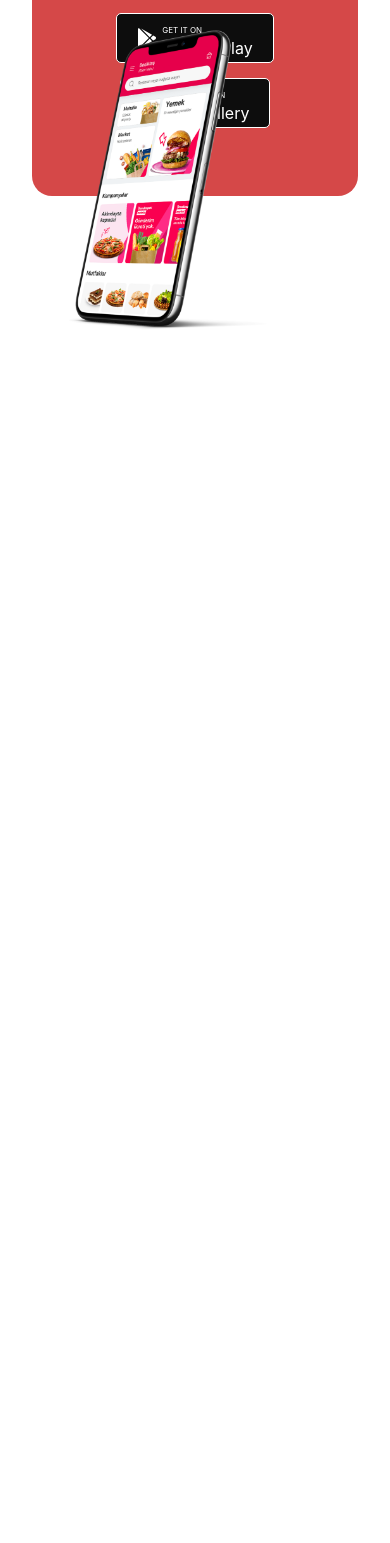
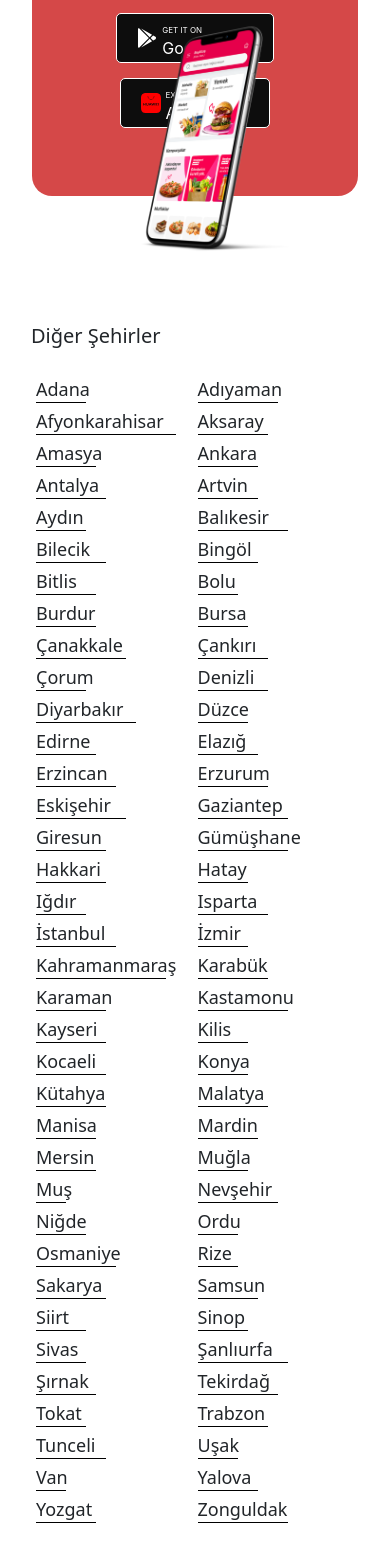
Before and after one commit to osmanbayy/yemeksepeti-ui, a React (Vite) app in the folder yemeksepeti/: page / in a window 390 px wide. Shown: the part 2349-3892 px from the top of the page. Before the commit the page ends 2684 px from the top, so only its background shows below. Built offline with nearby package versions, Linux system fonts and the light colour scheme.

Commit message:
Cities List component created and made responsive

```diff
--- a/yemeksepeti/src/App.jsx
+++ b/yemeksepeti/src/App.jsx
@@ -5,6 +5,7 @@ import Home from "./pages/Home/Home";
 import Article from "./pages/Article/Article";
 import Cities from "./pages/Cities/Cities";
 import LastPage from "./pages/LastPage/LastPage";
+import CityList from "./components/CityList/CityList";
 
 function App() {
   return (
@@ -14,6 +15,7 @@ function App() {
       <Article />
       <Cities />
       <LastPage />
+      <CityList />
     </>
   );
 }
--- /dev/null
+++ b/yemeksepeti/src/components/CityList/CityList.css
@@ -0,0 +1,107 @@
+.cities-list-container {
+    margin: 1rem 7rem;
+}
+.cities-list-container h2 {
+    font-size: 20px;
+    margin-left: 15px;
+}
+.cities-list {
+    display: grid;
+    grid-template-columns: repeat(4, 1fr);
+    gap: 5px;
+    padding: 20px;
+    margin: 0 auto;
+    list-style-type: none;
+}
+
+.city-item {
+    position: relative;
+    font-size: 18px;
+    cursor: pointer;
+    transition: color 0.3s ease;
+    width: var(--city-length);
+}
+
+.city-item::before {
+    content: '';
+    position: absolute;
+    bottom: 0;
+    left: 0;
+    width: var(--city-length);
+    height: 1px;
+    background-color: #000;
+    transition: width 0.5s ease-in-out;
+}
+
+.city-item::after {
+    content: '';
+    position: absolute;
+    bottom: 0;
+    left: 0;
+    width: 0;
+    height: 3px;
+    background-color: #000;
+    transition: all 0.3s ease-in-out;
+}
+
+.city-item[data-length="3"]::before {
+    width: 30px;
+}
+
+.city-item[data-length="4"]::before {
+    width: 40px;
+}
+
+.city-item[data-length="5"]::before {
+    width: 50px;
+}
+
+.city-item[data-length="6"]::before {
+    width: 60px;
+}
+
+.city-item[data-length="7"]::before {
+    width: 70px;
+}
+
+.city-item[data-length="8"]::before {
+    width: 80px;
+}
+
+.city-item[data-length="9"]::before {
+    width: 90px;
+}
+
+.city-item[data-length="10"]::before {
+    width: 100px;
+}
+
+.city-item[data-length="11"]::before {
+    width: 110px;
+}
+
+.city-item[data-length="12"]::before {
+    width: 120px;
+}
+
+.city-item[data-length="13"]::before {
+    width: 130px;
+}
+
+.city-item[data-length="14"]::before {
+    width: 140px;
+}
+
+.city-item:hover::after {
+    width: var(--city-length); /* Data-length değerine göre dinamik genişlik */
+}
+
+@media screen and (max-width: 768px) {
+    .cities-list-container{
+        margin: 0 1rem;
+        margin-top: 8rem;
+    }
+    .cities-list{
+        grid-template-columns: repeat(2, 1fr);
+    }
+}
--- /dev/null
+++ b/yemeksepeti/src/components/CityList/CityList.jsx
@@ -0,0 +1,32 @@
+import React from "react";
+import { cities } from "../../utils/cities.js";
+import "./CityList.css";
+
+const CityList = () => {
+  const chunkedCities = [];
+  const chunkSize = Math.ceil(cities.length / 4);
+
+  for (let i = 0; i < 4; i++) {
+    chunkedCities.push(cities.slice(i * chunkSize, (i + 1) * chunkSize));
+  }
+
+  return (
+    <div className="cities-list-container">
+      <h2>Diğer Şehirler</h2>
+        <ul className="cities-list">
+      {cities.map((city, index) => (
+        <li
+          key={index}
+          className="city-item"
+          data-length={city.length}
+          style={{ "--city-length": `${city.length * 10}px` }}
+        >
+          {city}
+        </li>
+      ))}
+    </ul>
+    </div>
+  );
+};
+
+export default CityList;
--- a/yemeksepeti/src/pages/LastPage/LastPage.css
+++ b/yemeksepeti/src/pages/LastPage/LastPage.css
@@ -1,5 +1,6 @@
 .last-container {
     margin: 1rem 7rem;
+    margin-bottom: 8rem;
 }
 
 .last-container h2 {
@@ -122,15 +123,16 @@
 @media screen and (max-width: 768px) {
     .last-image{
         top: 65% !important;
-        right: 5%;
+        right: 25%;
     }
+    .apps-image{
+        width: 300px;
+    }
+
 }
 @media screen and (max-width: 500px) {
     .last-image{
         top: 70% !important;
         right: 0;
     }
-    .apps-image{
-        width: 400px;
-    }
 }
--- /dev/null
+++ b/yemeksepeti/src/utils/cities.js
@@ -0,0 +1,75 @@
+// cities.js
+export const cities = [
+  "Adana",
+  "Adıyaman",
+  "Afyonkarahisar",
+  "Aksaray",
+  "Amasya",
+  "Ankara",
+  "Antalya",
+  "Artvin",
+  "Aydın",
+  "Balıkesir",
+  "Bilecik",
+  "Bingöl",
+  "Bitlis",
+  "Bolu",
+  "Burdur",
+  "Bursa",
+  "Çanakkale",
+  "Çankırı",
+  "Çorum",
+  "Denizli",
+  "Diyarbakır",
+  "Düzce",
+  "Edirne",
+  "Elazığ",
+  "Erzincan",
+  "Erzurum",
+  "Eskişehir",
+  "Gaziantep",
+  "Giresun",
+  "Gümüşhane",
+  "Hakkari",
+  "Hatay",
+  "Iğdır",
+  "Isparta",
+  "İstanbul",
+  "İzmir",
+  "Kahramanmaraş",
+  "Karabük",
+  "Karaman",
+  "Kastamonu",
+  "Kayseri",
+  "Kilis",
+  "Kocaeli",
+  "Konya",
+  "Kütahya",
+  "Malatya",
+  "Manisa",
+  "Mardin",
+  "Mersin",
+  "Muğla",
+  "Muş",
+  "Nevşehir",
+  "Niğde",
+  "Ordu",
+  "Osmaniye",
+  "Rize",
+  "Sakarya",
+  "Samsun",
+  "Siirt",
+  "Sinop",
+  "Sivas",
+  "Şanlıurfa",
+  "Şırnak",
+  "Tekirdağ",
+  "Tokat",
+  "Trabzon",
+  "Tunceli",
+  "Uşak",
+  "Van",
+  "Yalova",
+  "Yozgat",
+  "Zonguldak",
+];
```
